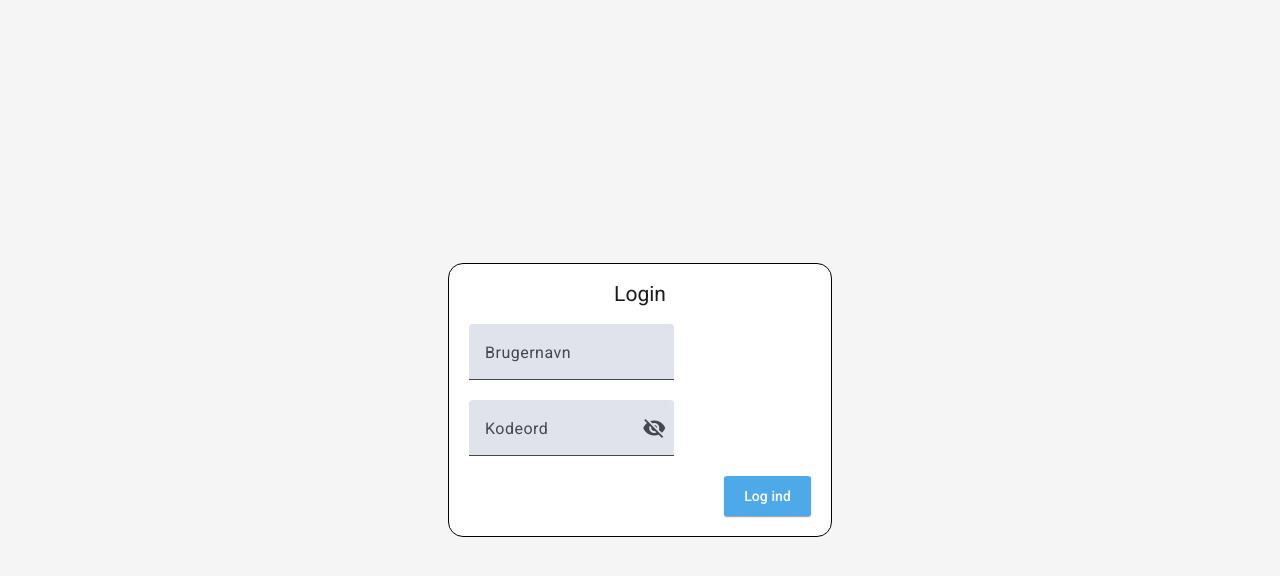
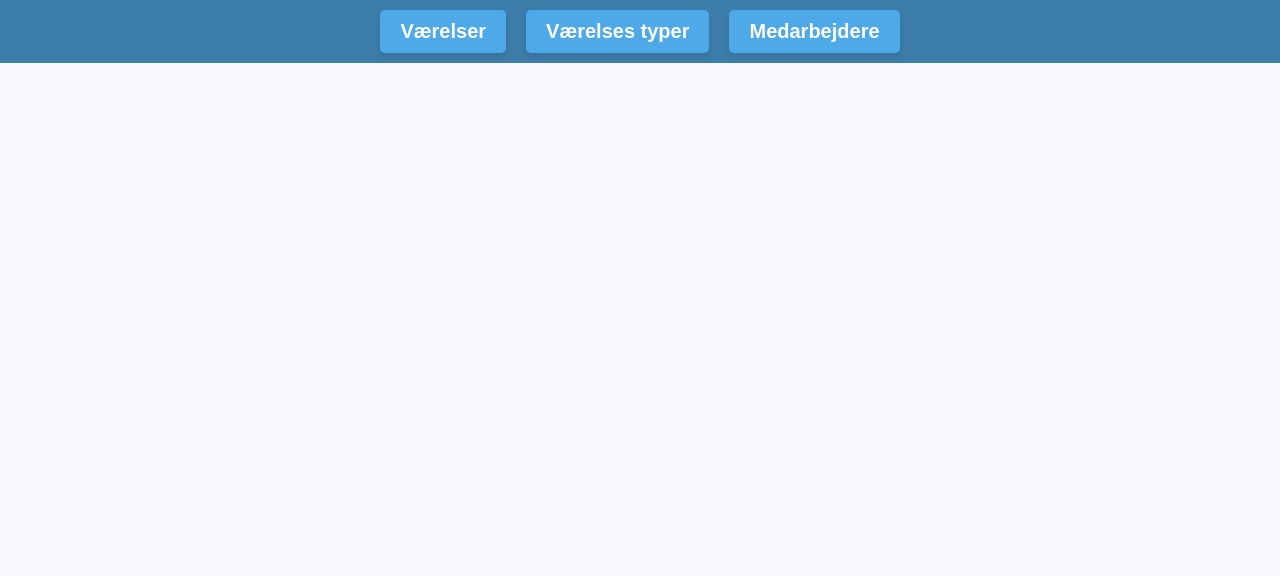
Before and after one commit to lahi1998/HotelBookingSVP, an Angular app in the folder Hotel-Angular/: page /admin/nav in a window 1280 px wide. Before the commit this address led to /default. Shown: the top 576 px of the page. Built offline with nearby package versions, Linux system fonts and the light colour scheme.

Commit message:
admin nav done routes work

```diff
--- a/Hotel-Angular/src/app/app-routing-module.ts
+++ b/Hotel-Angular/src/app/app-routing-module.ts
@@ -1,21 +1,73 @@
-import { NgModule } from '@angular/core';
-import { RouterModule, Routes } from '@angular/router';
+import { NgModule, Injectable } from '@angular/core';
+import { RouterModule, Routes, CanActivateChild, ActivatedRouteSnapshot, RouterStateSnapshot, Router, UrlTree } from '@angular/router';
 import { Login } from './components/login/login';
+import { AdminRoom } from './components/admin/admin-room/admin-room';
+import { AdminRoomType } from './components/admin/admin-room-type/admin-room-type';
+import { AdminWorker } from './components/admin/admin-worker/admin-worker';
+import { AdminNav } from './components/admin/admin-nav/admin-nav';
 
+// --- Simple AuthService ---
+@Injectable({ providedIn: 'root' })
+export class AuthService {
+  private loggedIn = true; // change to false to test guard
+
+  isAuthenticated(): boolean {
+    return this.loggedIn;
+  }
+
+  login() {
+    this.loggedIn = true;
+  }
+
+  logout() {
+    this.loggedIn = false;
+  }
+}
+
+// --- AuthGuard using AuthService ---
+@Injectable({ providedIn: 'root' })
+export class AuthGuard implements CanActivateChild {
+  constructor(private auth: AuthService, private router: Router) { }
+
+  canActivateChild(childRoute: ActivatedRouteSnapshot, state: RouterStateSnapshot): boolean | UrlTree {
+    if (this.auth.isAuthenticated()) {
+      return true;
+    }
+    return this.router.parseUrl('/login');
+  }
+}
+
+// --- Routes ---
 const routes: Routes = [
   { path: 'login', component: Login },
+
+  // --- Admin child group ---
   {
-    path: 'Components',
+    path: 'admin',
+    canActivateChild: [AuthGuard],
+    children: [
+      { path: 'room', component: AdminRoom },
+      { path: 'room-type', component: AdminRoomType },
+      { path: 'worker', component: AdminWorker },
+      { path: 'nav', component: AdminNav },
+    ],
+  },
+
+  // --- Staff child group ---
+  {
+    path: 'staff',
+    canActivateChild: [AuthGuard],
     children: [
     ],
   },
-  // Add a default route for unauthenticated users (can be an empty component)
-  { path: 'default', component: Login },
-  { path: '**', redirectTo: 'default' }, // Handle any other invalid routes by redirecting to 'default'
+
+  // --- Default redirects ---
+  { path: '', redirectTo: 'login', pathMatch: 'full' },
+  { path: '**', redirectTo: 'login' },
 ];
 
 @NgModule({
   imports: [RouterModule.forRoot(routes)],
   exports: [RouterModule],
 })
-export class AppRoutingModule {}
+export class AppRoutingModule { }
--- a/Hotel-Angular/src/app/components/admin/admin-nav/admin-nav.css
+++ b/Hotel-Angular/src/app/components/admin/admin-nav/admin-nav.css
@@ -0,0 +1,18 @@
+.navbar {
+    display: flex;
+    justify-content: center;
+    background-color: #3D7DAA;
+}
+
+button{
+    margin: 10px;
+    padding: 10px 20px;
+    background-color: #4EA9E9;
+    border: none;
+    border-radius: 5px;
+    cursor: pointer;
+    font-size: 20px;
+    color: white;
+    font-weight: bold;
+    box-shadow: 0 4px 6px rgba(0, 0, 0, 0.1);
+}
--- a/Hotel-Angular/src/app/components/admin/admin-nav/admin-nav.html
+++ b/Hotel-Angular/src/app/components/admin/admin-nav/admin-nav.html
@@ -1 +1,5 @@
-<p>admin-nav works!</p>
+<div class="navbar">
+    <button type="button" routerLink="/admin/room">Værelser</button>
+    <button type="button" routerLink="/admin/room-type">Værelses typer</button>
+    <button type="button" routerLink="/admin/worker">Medarbejdere</button>
+</div>
--- a/Hotel-Angular/src/app/components/admin/admin-nav/admin-nav.ts
+++ b/Hotel-Angular/src/app/components/admin/admin-nav/admin-nav.ts
@@ -1,4 +1,5 @@
 import { Component } from '@angular/core';
+import { RouterLink } from '@angular/router';
 
 @Component({
   selector: 'app-admin-nav',
```
